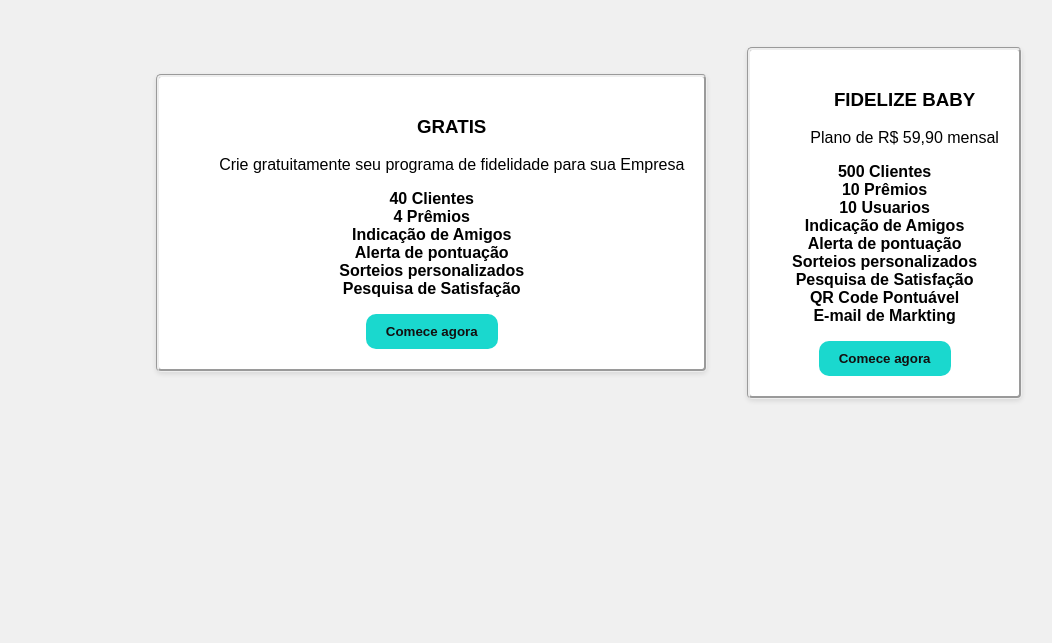
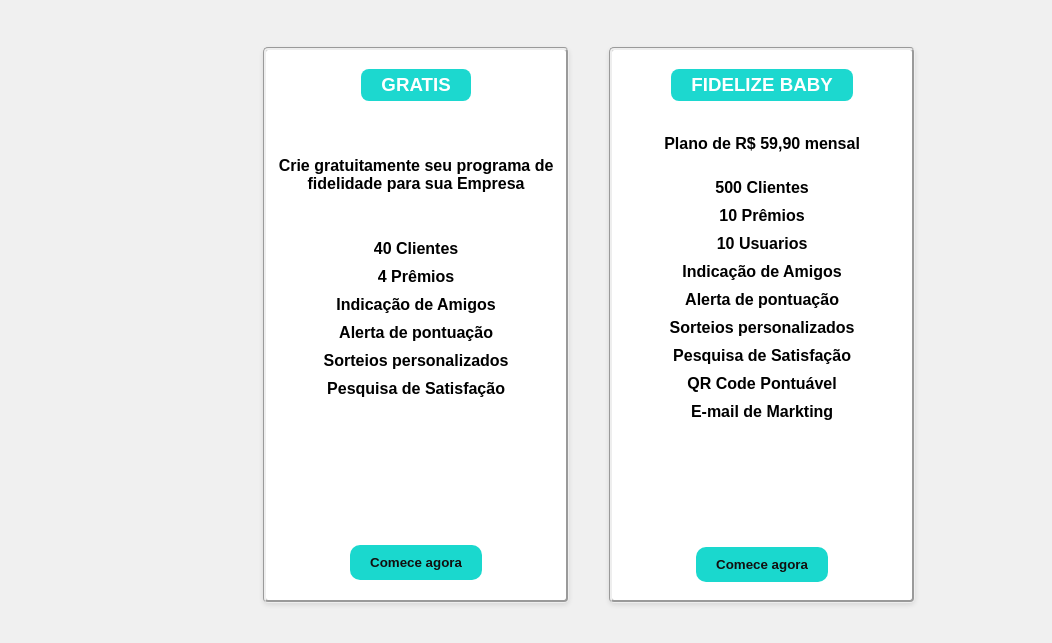
Before and after one commit to SrBauer/FidelizeMais, a plain HTML site: page index.html in a window 1280 px wide. Shown: the part 640-1283 px from the top of the page, without its empty margins (51-1103 px from the left). Before the commit the page ends 1079 px from the top, so only its background shows below. Drawn offline with Linux system fonts and the light colour scheme; a script that the page names is missing.

Commit message:
ajuste da class feature

```diff
--- a/index.html
+++ b/index.html
@@ -31,14 +31,15 @@
             <p>Transforme sua empresa em sucesso.</p>
             <button class="btn-comeceGratis">Comece Gratis</button>
         </section>
+
         <section class="containe">
             <p class="fidel">Fidelização de Cliente</p>
+
             <div class="principal">
                 <div class="feature">
-                    <ul>
-                        <h3>GRATIS</h3>
-                        <p>Crie gratuitamente seu programa de fidelidade para sua Empresa</p>
-                    </ul>
+                    <h3>GRATIS</h3>
+                    <p>Crie gratuitamente seu programa de fidelidade para sua Empresa</p>
+
                     <ul class="list-main">
                         <li>40 Clientes</li>
                         <li>4 Prêmios</li>
@@ -47,13 +48,14 @@
                         <li>Sorteios personalizados</li>
                         <li>Pesquisa de Satisfação</li>
                     </ul>
+
                     <button class="btn-comeceAgora">Comece agora</button>
                 </div>
-                <div class="feature2">
-                    <ul>
-                        <h3>FIDELIZE BABY</h3>
-                        <p>Plano de R$ 59,90 mensal</p>
-                    </ul>
+
+                <div class="feature">
+                    <h3>FIDELIZE BABY</h3>
+                    <p>Plano de R$ 59,90 mensal</p>
+
                     <ul class="list-main">
                         <li>500 Clientes</li>
                         <li>10 Prêmios</li>
@@ -65,6 +67,7 @@
                         <li>QR Code Pontuável</li>
                         <li>E-mail de Markting</li>
                     </ul>
+
                     <button class="btn-comeceAgora">Comece agora</button>
                 </div>
             </div>
--- a/styles.css
+++ b/styles.css
@@ -4,7 +4,9 @@ body {
     background-color: #f0f0f0;
 }
 
-
+:root {
+    --azul-bebe: #1cd8cf;
+}
 
 .navbar {
     display: flex;
@@ -57,7 +59,7 @@ body {
     margin-right: 60px;
 }
 
-.btn-comeceGratis {
+.btn-comeceGratis  {
     background-color: #1ad8ce;
     color: rgb(19, 15, 15);
     border: none;
@@ -77,6 +79,8 @@ body {
     font-weight: bold;
     cursor: pointer;
     border-radius: 10px;
+    margin: 100px 0px 40px 0px;
+    margin-bottom: 20px;
 }
 
 main {
@@ -88,6 +92,7 @@ main {
 .containe {
     display: flex;
     flex-direction: column;
+    align-items: flex-start;
 }
 
 .fidel {
@@ -104,22 +109,21 @@ main {
     justify-content: center;
     align-items: center;
     gap: 40px;
+    width: 100%;
 }
 
 .feature {
     background-color: #fff;
-    padding: 20px;
     border-radius: 5px;
     box-shadow: 0 2px 5px rgba(0, 0, 0, 0.1);
     border-style: groove;
-}
+    width: 300px;
+    height: 550px;
 
-.feature2 {
-    background-color: #fff;
-    padding: 20px;
-    border-radius: 5px;
-    box-shadow: 0 2px 5px rgba(0, 0, 0, 0.1);
-    border-style: groove;
+    display: flex;
+    flex-direction: column;
+    align-items: center;
+    justify-content: space-between;
 }
 
 .list-main {
@@ -130,3 +134,19 @@ main {
     list-style-type: none;
     padding: 0;
 }
+
+.feature h3 {
+    background-color: var(--azul-bebe);
+    color: white;
+    padding: 5px 20px;
+    border-radius: 8px;
+}
+
+.principal p {
+    margin-bottom: 10px;
+    font-weight: bold;
+}
+
+.list-main li {
+    margin-bottom: 10px;
+}
```
